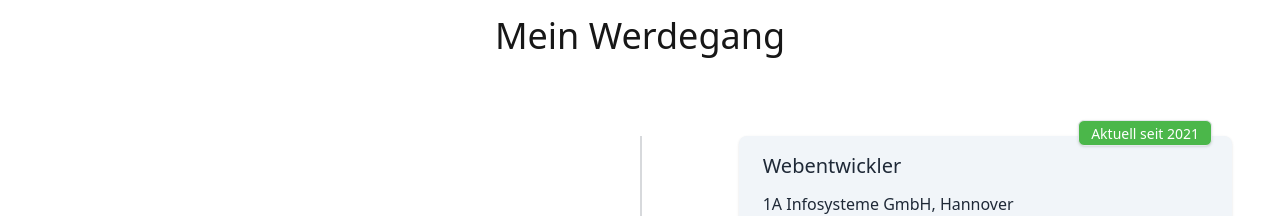
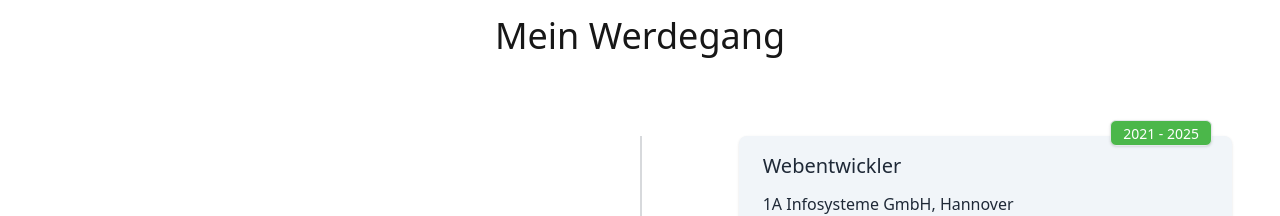
Before and after one commit to pelidigatto/portfolio_v2, a Next.js app: page / in a window 1280 px wide. Shown: the part 1380-1596 px from the top of the page. Built offline with nearby package versions, Linux system fonts and the light colour scheme.

Commit message:
Uncomment Script import in layout.tsx and Matomo tracking script for future use; update job duration in page.tsx

```diff
--- a/app/layout.tsx
+++ b/app/layout.tsx
@@ -2,7 +2,7 @@ import type { Metadata } from "next";
 import "./globals.css";
 import Header from "./components/Header/header";
 
-/* import Script from 'next/script'; */
+import Script from 'next/script';
 
 export const metadata: Metadata = {
   title: "Florian Thönelt | Full-Stack Webentwickler",
@@ -21,7 +21,7 @@ export default function RootLayout({
     <html lang="de">
       <head>
         <script async type="text/javascript" src="//cdn.cookie-script.com/s/102ae36c00073d80e7b5b6dd4575b25b.js"></script>
-        {/* <Script id="matomo-script" strategy="afterInteractive">
+        <Script id="matomo-script" strategy="afterInteractive">
             {`
               var _paq = window._paq = window._paq || [];
               _paq.push(['trackPageView']);
@@ -34,7 +34,7 @@ export default function RootLayout({
                 g.async=true; g.src=u+'matomo.js'; s.parentNode.insertBefore(g,s);
               })();
             `}
-        </Script> */}
+        </Script>
       </head>
       <body
         className={` antialiased`}
--- a/app/page.tsx
+++ b/app/page.tsx
@@ -86,7 +86,7 @@ export default function Home() {
                 </div>
                 <div className="order-1 bg-slate-100 rounded-lg shadow w-full  sm:w-5/12 px-6 py-4 relative">
                   <div className="absolute -top-4 right-5 border px-3 bg-hightlight rounded-md shadow">
-                    <span className="text-white text-sm ">Aktuell seit 2021</span>
+                    <span className="text-white text-sm ">2021 - 2025</span>
                   </div>
                   <h3 className="mb-3 font-thin text-gray-800 text-sm md:text-xl">Webentwickler</h3>
                   <h4 className="mb-2 font-thin text-gray-800 text-md">1A Infosysteme GmbH, Hannover</h4>
```
